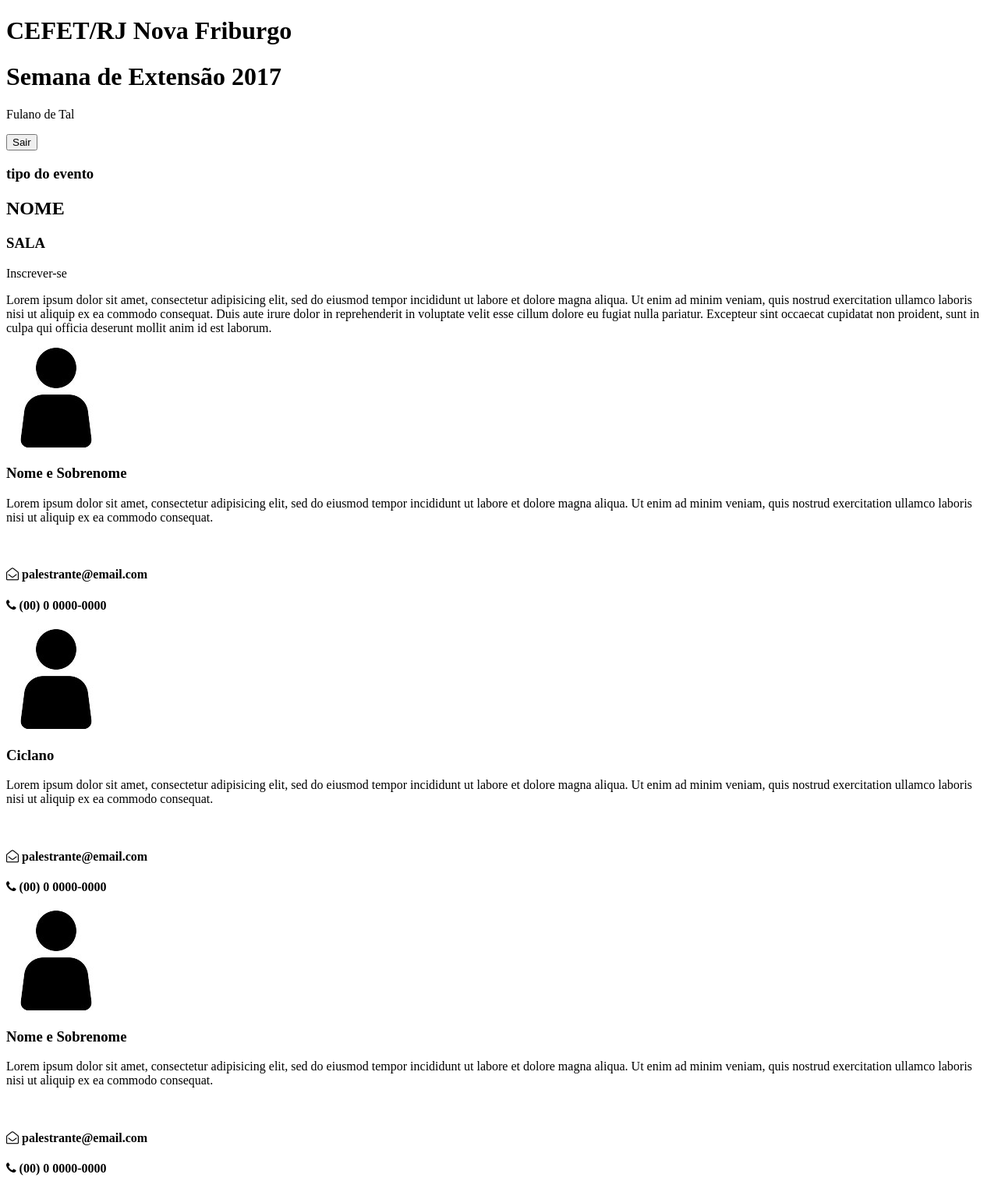
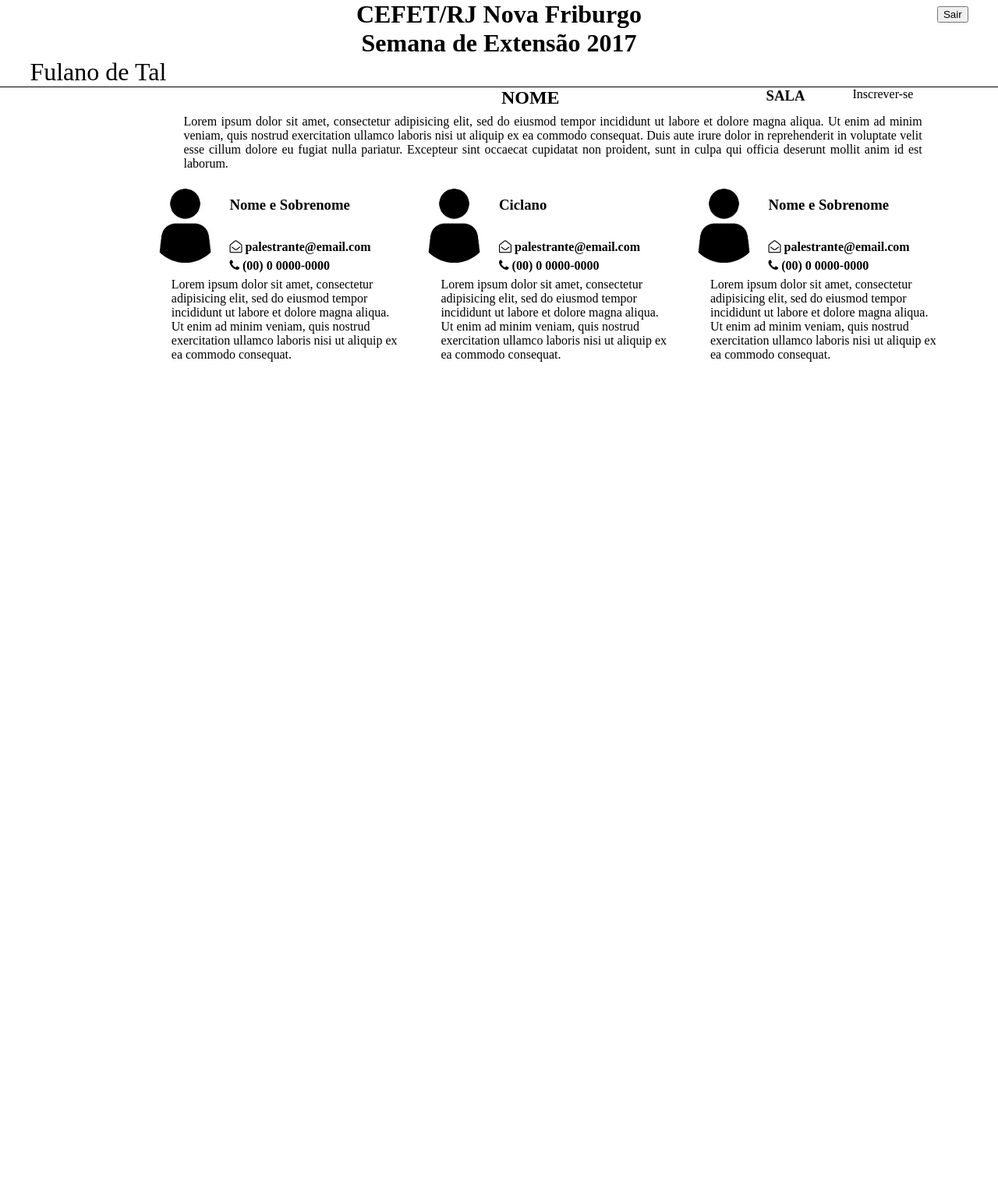
Before and after one commit to araujoizabelle/projeto-extensao, a PHP site: page /pagina_de_cada_evento.php in a window 1280 px wide. Shown: the whole page at 78% size. After the commit the page ends 464 px from the top, so only its background shows below. Run offline with PHP 8.4, Linux system fonts and the light colour scheme; some web fonts are replaced.

Commit message:
Página atualizada

```diff
--- a/extensao/pagina_de_cada_evento.php
+++ b/extensao/pagina_de_cada_evento.php
@@ -4,8 +4,8 @@
 <head>
 	<title>Eventos</title>
 	<meta charset="utf-8">
-	<link rel="stylesheet" type="text/css" href="./tipo_evento/css/evento.css">
-	<link rel="stylesheet" type="text/css" href="./tipo_evento/css/#.css"> <!--Aqui será colocada a folha de estilo do evento específico-->
+	<link rel="stylesheet" type="text/css" href="./css/tipo_evento/evento.css">
+	<link rel="stylesheet" type="text/css" href="./css/tipo_evento/#.css"> <!--Aqui será colocada a folha de estilo do evento específico-->
 	<link rel="stylesheet" href="./css/font-awesome-4.7.0/css/font-awesome.min.css">
    <link href="https://fonts.googleapis.com/css?family=Monda:700" rel="stylesheet">
 	<script src="./js/jquery.min.js"></script>
@@ -20,7 +20,7 @@
 	<main class="main">
         <section class="evento">
             <div class="tipo_evento">
-                <h3>tipo do evento</h3>
+                <h3><!---tipo do evento--></h3>
             </div>
 		  <div class="info_evento">
 			<h2>NOME</h2>
```
